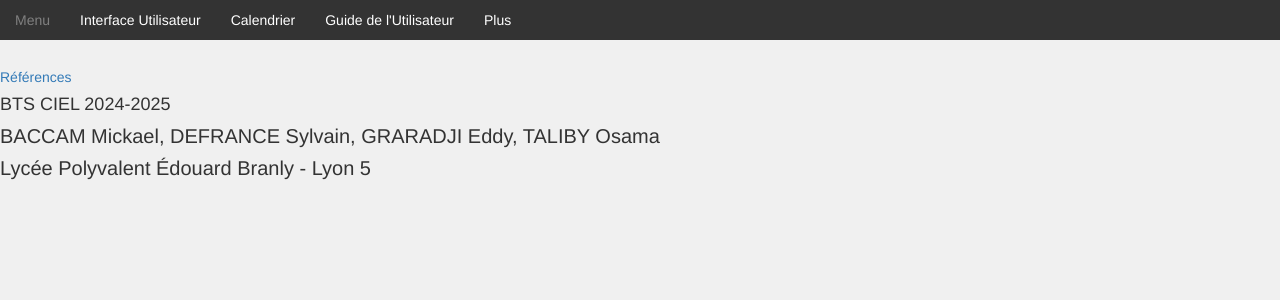
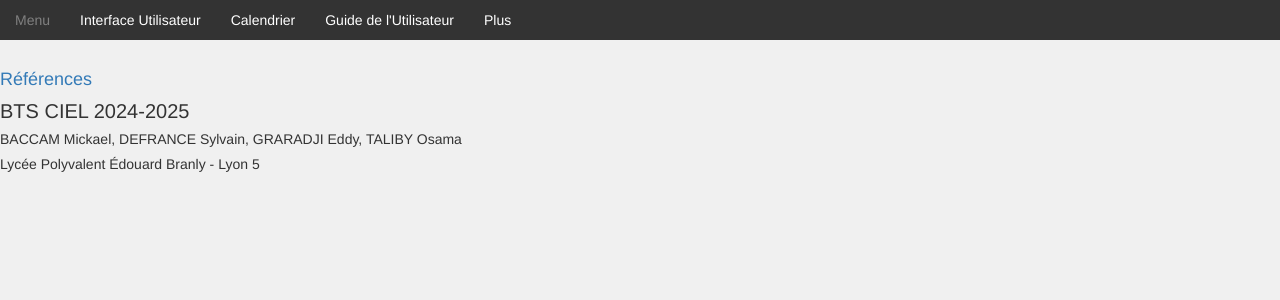
Before and after one commit to eddygrdj/Projet-Astropret, a PHP site: page /index.html in a window 1280 px wide. Shown: the part 75-375 px from the top of the page. Run offline with PHP 8.4, Linux system fonts and the light colour scheme.

Commit message:
Update
Update files

```diff
--- a/HTML/styles.css
+++ b/HTML/styles.css
@@ -7,23 +7,23 @@
 }
 
 h2 {
-
+	font-size: 26px;
 }
 
 h3 {
-
+	font-size: 22px;
 }
 
 h4 {
-
+	font-size: 20px;
 }
 
 h5 {
-
+	font-size: 18px;
 }
 
 h6 {
-	font-size: 20px;
+	font-size: 14px;
 }
 
 
```
